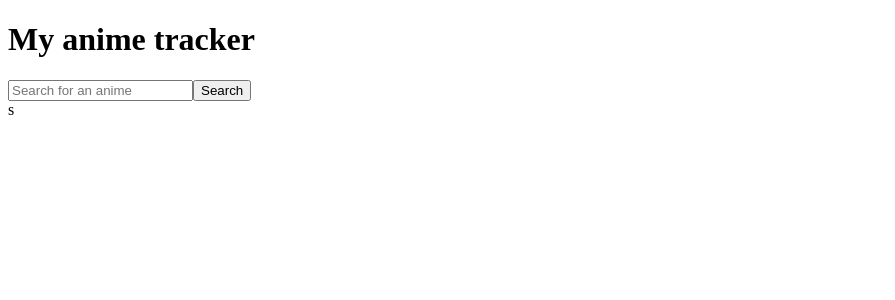
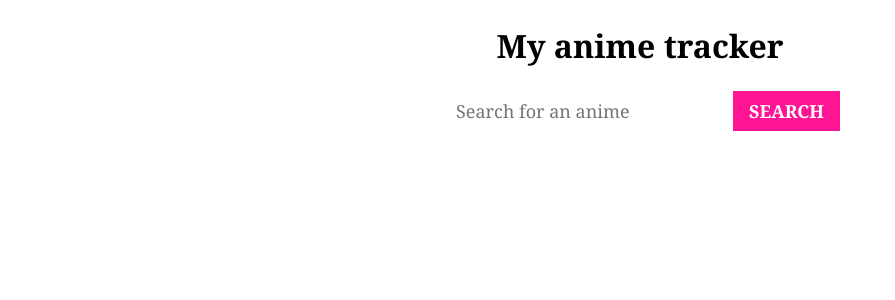
Before and after one commit to fsetrodinomo/Anime-Tracker, a Vue app: page / in a window 1280 px wide. Shown: the top 300 px of the page, without its empty margins (0-895 px from the left). Built offline with nearby package versions, Linux system fonts and the light colour scheme.

Commit message:
working on styling

```diff
--- a/src/App.vue
+++ b/src/App.vue
@@ -87,7 +87,7 @@ onMounted(() => {
       v-model="query"
       @input="handleInput"
       />
-      <button type="submit">Search</button>
+      <button type="submit" class="button">Search</button>
     </form>
 
     <div class="results" v-if="search_results.length > 0">
@@ -99,12 +99,117 @@ onMounted(() => {
           {{anime.synopsis.slice(0, 120)}} ...
           </p>
           <span class="flex-1"></span>
-          <button @click="äddAnime(anime)">Add to my anime</button>
+          <button @click="addAnime(anime)" class="button">Add to  my anime</button>
         </div>
       </div>
-    </div>s
+    </div>
+    <div class="myanime" v-if="my_anime.length > 0">
+    <h2>My anime</h2>
+
+    <div v-for="anime in my_anime_asc" class="anime">
+    <img :src="anime.image" />
+    <h3>{{anime.title}}</h3>
+    <div class="flex-1">
+      <span class="episodes">
+        {{anime.watched_episodes}} / {{anime.total_episodes}}
+      </span>
+      <button
+      v-if="anime.total_episodes !== anime.watched_episodes"
+      class="button"
+      @click="increasewatch(anime)">+</button>
+      <button
+      v-if="anime.total_episodes > 0 "
+      class="button"
+      @click="decreasewatch(anime)">-</button>
+
+    </div>
+    </div>
+    </div>
   </main>
 </template>
 
 <style>
+*{
+  margin: 0;
+  padding: 0;
+  box-sizing: border-box;
+  font-family: Cambria, Cochin, Georgia, Times, 'Times New Roman', serif;
+}
+
+body{
+  background-color: white;
+}
+
+main {
+  margin: 0 auto;
+  max-width: 760px;
+  padding: 1.5rem;
+}
+
+h1{
+  text-align: center;
+  margin-bottom: 1.5rem;
+}
+
+form{
+  display: flex;
+  max-width: 400px;
+  margin: 0 auto 1.5rem;
+}
+
+form input{
+  appearance: none;
+  outline: none;
+  border: none;
+  background-color: white;
+
+  display: block;
+  color: #888;
+  font-size: 1.125rem;
+  padding: 0.5rem 1rem;
+  width: 100%;
+}
+
+.button{
+  appearance: none;
+  outline: none;
+  border: none;
+  cursor: pointer;
+  background: none;
+
+  display: block;
+  padding: 0.5rem 1rem;
+  background-image: linear-gradient(to right, deeppink 50%, darkviolet 50%);
+  background-size: 200%;
+  color: #Fff;
+  font-size: 1.125rem;
+  font-weight: 700;
+  text-transform: uppercase;
+  transition: 0.4s;
+}
+
+.button:hover{
+  background-position: right;
+}
+
+.results{
+  background-color: #fFF;
+  border-radius: 0.5rem;
+  box-shadow: 0 2px 4px rgba(0,0,0,0.1);
+  max-height: 400px;
+  overflow-y: scroll ;
+  margin-bottom: 1.5rem;
+}
+
+
+.result{
+  display: flex;
+  margin: 1rem;
+  padding: 1rem;
+  border: 1px solid #ccc;
+  border-radius: 0.5rem;
+  transition: 0.4s;
+}
+
+
 </style>
```
